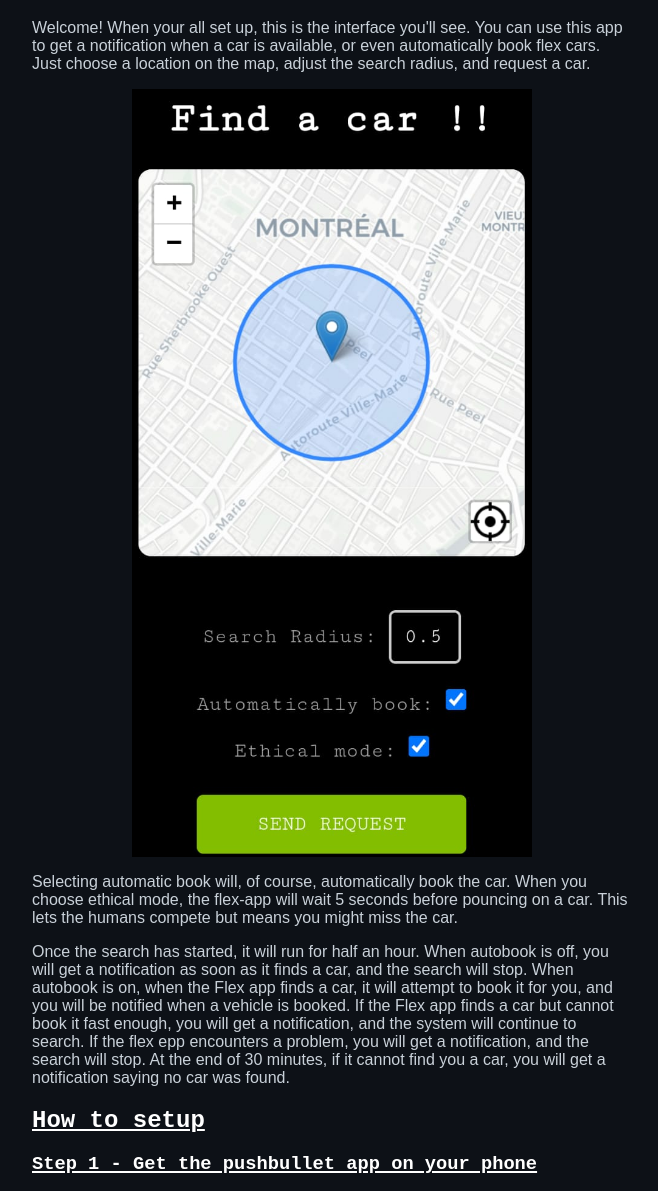
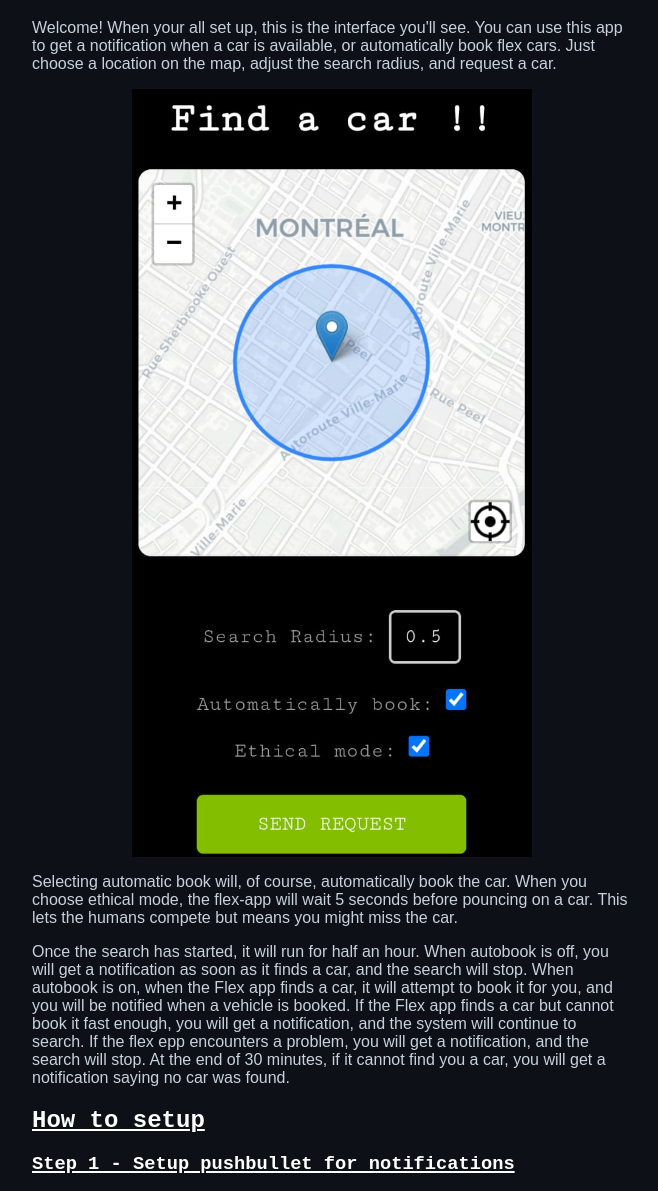
Before and after one commit to yacoola/flex-app, a plain HTML site: page templates/docs.html in a window 1280 px wide. Shown: the part 61-1252 px from the top of the page, without its empty margins (308-966 px from the left). Drawn offline with Linux system fonts and the light colour scheme.

Commit message:
minor edits

```diff
--- a/templates/docs.html
+++ b/templates/docs.html
@@ -76,9 +76,8 @@
     <h1>Welcome to the flex app !!</h1>
 
     <p>Welcome! When your all set up, this is the interface you'll see. You can use this app to get a notification when
-      a car is available, or even automatically book flex cars. Just choose a location on the map, adjust the search
-      radius,
-      and request a car.</p>
+      a car is available, or automatically book flex cars. Just choose a location on the map, adjust the search
+      radius, and request a car.</p>
 
     <img id=exampleimg src="/static/images/interfaceExample.png" alt="">
 
@@ -92,14 +91,8 @@
       encounters a problem, you will get a notification, and the search will stop. At the end of 30 minutes, if it
       cannot find you a car, you will get a notification saying no car was found.</p>
 
-
-
-
-
-
-
     <h2>How to setup</h2>
-    <h3>Step 1 - Get the pushbullet app on your phone</h3>
+    <h3>Step 1 - Setup pushbullet for notifications</h3>
 
     <p>The pushbullet app is used to get notifications on your phone. This will be used to notify you when a car is
       available, booked, or when there is an issue with your request.</p>
```
